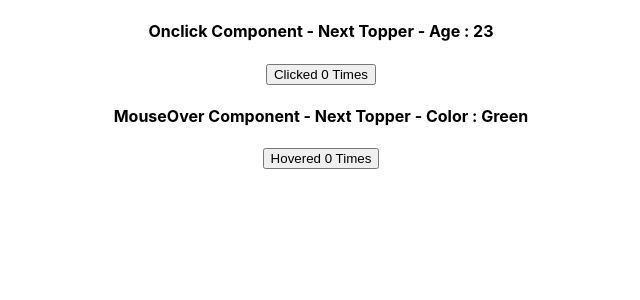
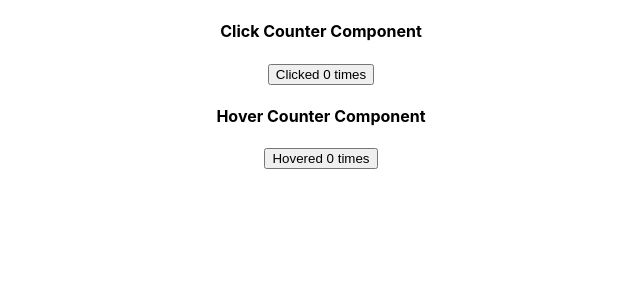
Before and after one commit to Nazmul1582/practice-react, a React (Create React App) app: page / in a window 1280 px wide. Shown: the top 300 px of the page, without its empty margins (319-959 px from the left). Built offline with nearby package versions, Linux system fonts and the light colour scheme; the HTML template or start-up script is replaced by a standard one.

Commit message:
Render Props class13

```diff
--- a/src/App.js
+++ b/src/App.js
@@ -1,4 +1,10 @@
 import './App.css';
+// import ParentComp from './component/class4/ParentComp';
+// import ChildComp from './component/class4/ChildComp';
+// import ConditionalRendering from './component/class4/ConditionalRendering';
+// import PrevState from './component/class5/PrevState';
+// import ListRender from './component/class5/ListRender';
+// import ShowInfo from './component/class5/secondWay/ShowInfo';
 // import Button from './component/class6/CssComponent/CssModules/Button';
 // import CssStyleComp from './component/class6/CssComponent/CssStyleComp';
 // import InlineCssComp from './component/class6/CssComponent/InlineCssComp';
@@ -13,16 +19,14 @@ import './App.css';
 // import InputRefsComp from './component/class11/Ref/InputRefsComp';
 // import RefsComp from './component/class11/Ref/RefsComp';
 // import ParentComp from './component/class11/ErrorBoundary/ParentComp';
-import Onclick from './component/class12/HOC/Onclick';
-import MouseOver from './component/class12/HOC/MouseOver';
+// import Onclick from './component/class12/HOC/Onclick';
+// import MouseOver from './component/class12/HOC/MouseOver';
+import ProductComp from './component/class13/ProductComp';
+import ClickCounter from './component/class13/RenderProps/ClickCounter';
+import Counting from './component/class13/RenderProps/Counting';
+import HoverCounter from './component/class13/RenderProps/HoverCounter';
 // import StudentComp from "./component/StudentComp";
 // import MyClassComp from './component/MyClassComp';
-// import ParentComp from './component/class4/ParentComp';
-// import ChildComp from './component/class4/ChildComp';
-// import ConditionalRendering from './component/class4/ConditionalRendering';
-// import PrevState from './component/class5/PrevState';
-// import ListRender from './component/class5/ListRender';
-// import ShowInfo from './component/class5/secondWay/ShowInfo';
 // import Table from './component/task/Table'
 // import Task from './component/Task';
 
@@ -65,9 +69,12 @@ function App() {
       {/* <RefsComp /> */}
       {/* <ParentComp /> */}
 
-      <Onclick age="23" />
-      <MouseOver color='Green' />
+      {/* <Onclick age="23" />
+      <MouseOver color='Green' /> */}
 
+      {/* <ProductComp name={(isAvailable) => isAvailable ? ("Laptop") : 'Not available'} /> */}
+      <Counting render={(count, handler) => <ClickCounter count={count} handler={handler} />} />
+      <Counting render={(stateValue, method) => <HoverCounter count={stateValue} handler={method} />} />
 
 
     </div>
--- /dev/null
+++ b/src/component/class13/ProductComp.js
@@ -0,0 +1,18 @@
+import React , { Component } from 'react'
+class ProductComp extends Component{
+    constructor(){
+        super();
+        this.state = {
+
+        }
+    }
+    render(){
+        return (
+            <div>
+                <h1>From Product Component</h1>
+                <h1>Product Name is : {this.props.name(true)}</h1>
+            </div>
+        )
+    }
+}
+export default ProductComp;
--- /dev/null
+++ b/src/component/class13/RenderProps/ClickCounter.js
@@ -0,0 +1,13 @@
+import React, { Component } from 'react';
+class ClickCounter extends Component{
+    render(){
+        const { count, handler} = this.props
+        return(
+            <div>
+                <h4>Click Counter Component</h4>
+                <button onClick={() => handler(10)}>Clicked {count} times</button>
+            </div>
+        )
+    }
+}
+export default ClickCounter;
--- /dev/null
+++ b/src/component/class13/RenderProps/Counting.js
@@ -0,0 +1,24 @@
+import React, { Component } from 'react';
+class Counting extends Component{
+    constructor(){
+        super();
+        this.state = {
+            count : 0
+        }
+    }
+    handler = (value) => {
+        this.setState((prevState) => ({
+            count: prevState.count + value
+        }));
+    }
+    render(){
+        return(
+            <div>
+                {
+                    this.props.render(this.state.count, this.handler)
+                }
+            </div>
+        )
+    }
+}
+export default Counting;
--- /dev/null
+++ b/src/component/class13/RenderProps/HoverCounter.js
@@ -0,0 +1,13 @@
+import React, { Component } from 'react';
+class HoverCounter extends Component{
+    render(){
+        const { handler, count } = this.props
+        return(
+            <div>
+                <h4>Hover Counter Component</h4>
+                <button onMouseEnter={() => handler(5)} > Hovered {count} times</button>
+            </div>
+        )
+    }
+}
+export default HoverCounter;
```
